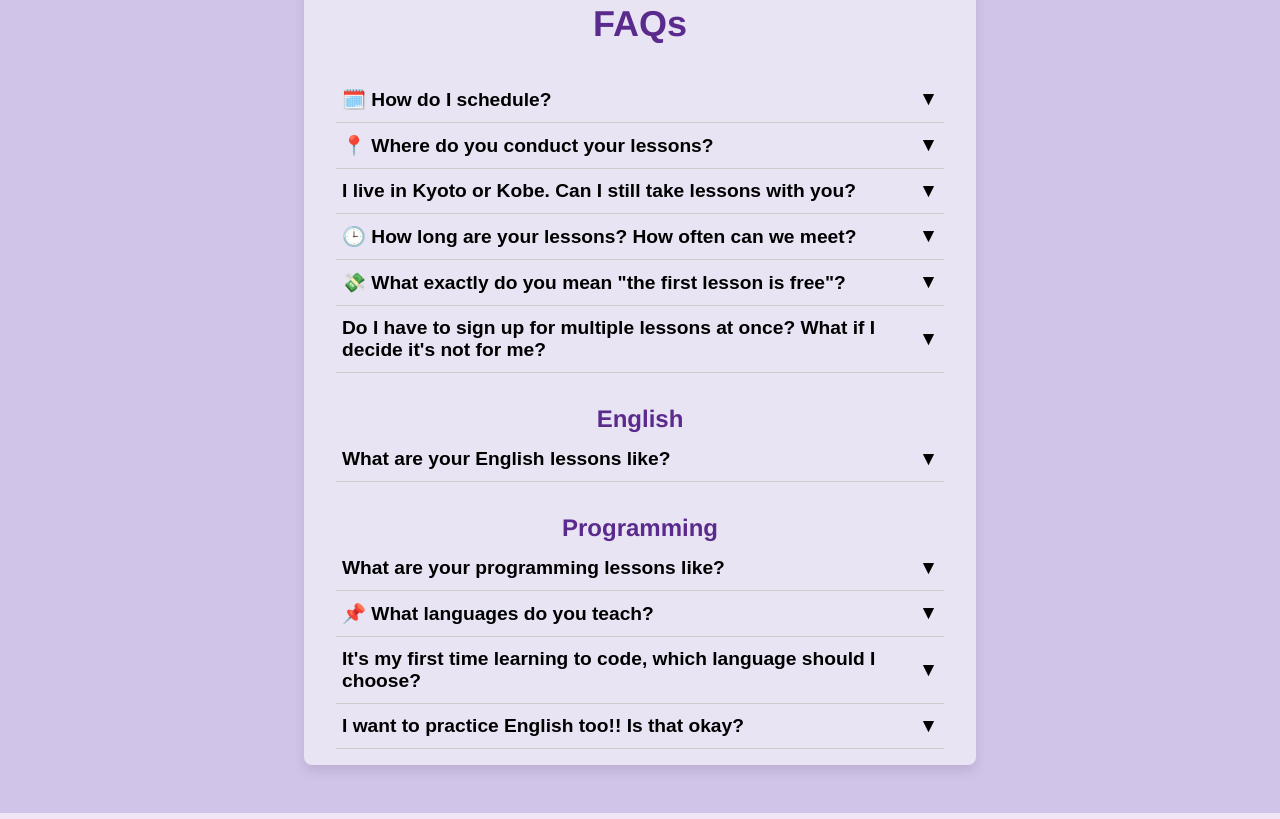
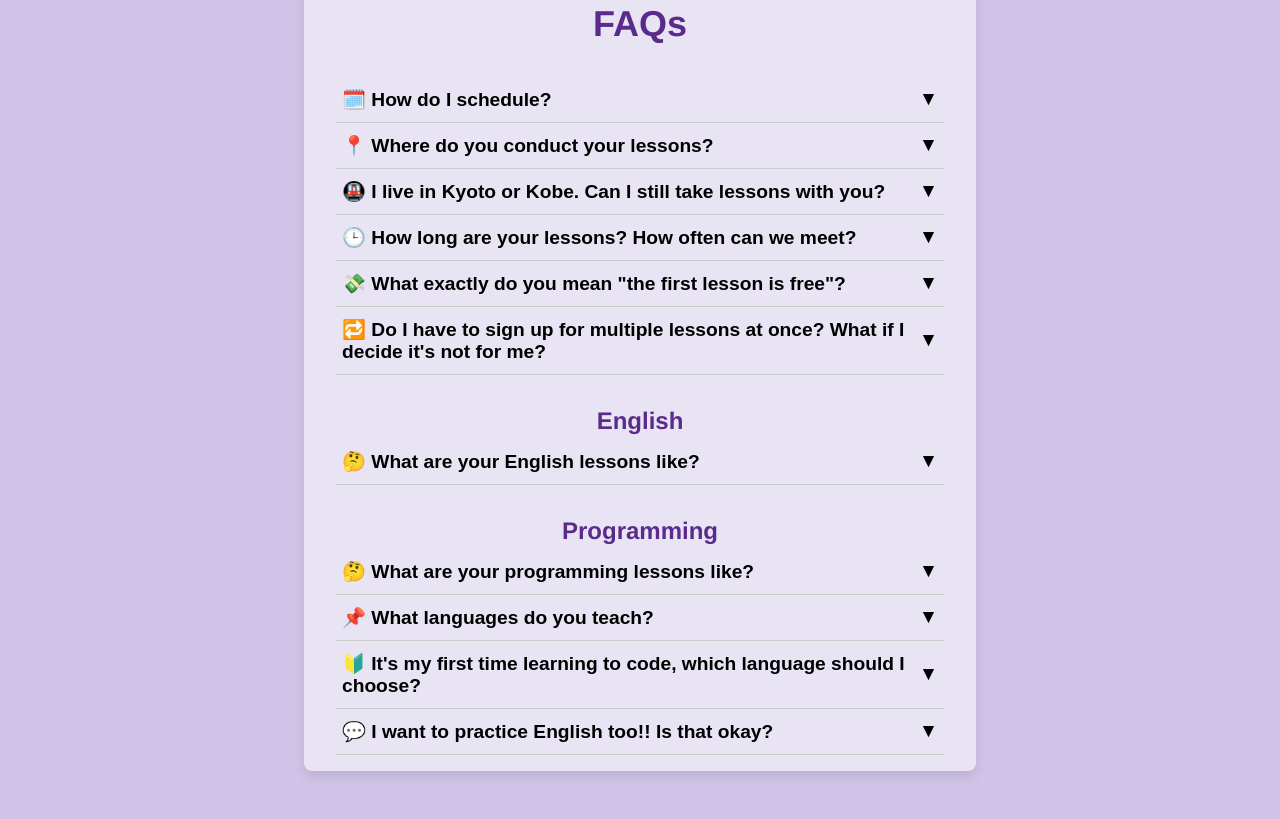
Before and after one commit to cjbell630/tutoring-site, an Astro site: page / in a window 1280 px wide. Shown: the part 1048-1867 px from the top of the page. Built offline with nearby package versions, Linux system fonts and the light colour scheme; Astro itself is replaced by a stand-in of ours.

Commit message:
add emojis

```diff
--- a/src/pages/index.astro
+++ b/src/pages/index.astro
@@ -8,7 +8,7 @@ import SubjectsSection from "../components/SubjectsSection.astro";
 const lineURL = "https://lin.ee/F0ziwOI";
 const subjects = [
     {
-        title: "English 🔠💬",
+        title: "English 🔤💬",
         description: "L",
         bullets: [
             "Learn English you want to learn at your own pace!",
@@ -43,7 +43,7 @@ const generalFAQs = [
     },
     {
         id: "faq-kyoto-kobe",
-        q: "I live in Kyoto or Kobe. Can I still take lessons with you?",
+        q: "🚇 I live in Kyoto or Kobe. Can I still take lessons with you?",
         a: "Of course!! We can meet in the middle"
     },
     {
@@ -55,7 +55,7 @@ const generalFAQs = [
     {id: "faq-first-lesson", q: "💸 What exactly do you mean \"the first lesson is free\"?", a: "answer 1"},
     {
         id: "faq-commitment",
-        q: "Do I have to sign up for multiple lessons at once? What if I decide it's not for me?",
+        q: "🔁 Do I have to sign up for multiple lessons at once? What if I decide it's not for me?",
         a: "You can schedule lessons whenever you like! " +
             "Some people prefer a consistent time and day, but others prefer to come in spontaneously. " +
             "If at any point you decide you'd like to stop, you can do so!"
@@ -65,7 +65,7 @@ const generalFAQs = [
 const englishFAQs = [
     {
         id: "faq-english-details",
-        q: "What are your English lessons like?",
+        q: "🤔 What are your English lessons like?",
         a: "Lessons are based around your goals and interests, so it's really different for everyone! " +
             "For example, if you're learning English to make friends, we could focus on things like casual speech and slang. " +
             "If you're learning for your job, we can practice business English, and I can help correct Emails. " +
@@ -79,7 +79,7 @@ const englishFAQs = [
 const programmingFAQs = [
     {
         id: "faq-programming-details",
-        q: "What are your programming lessons like?",
+        q: "🤔 What are your programming lessons like?",
         a: "It depends on your experience, but "
     },
     {
@@ -89,14 +89,14 @@ const programmingFAQs = [
     },
     {
         id: "faq-programming-idk",
-        q: "It's my first time learning to code, which language should I choose?",
+        q: "🔰 It's my first time learning to code, which language should I choose?",
         a: "That's no problem! For your first language, a good choice might be Python! " +
             "It's more simple than other languages, but can be used in almost any situation. " +
             "But if you have any questions, we can discuss it at your first lesson :)"
     },
     {
         id: "faq-programming-english",
-        q: "I want to practice English too!! Is that okay?",
+        q: "💬 I want to practice English too!! Is that okay?",
         a: "Sure!! I can teach programming usi"
     },
 ]
```
